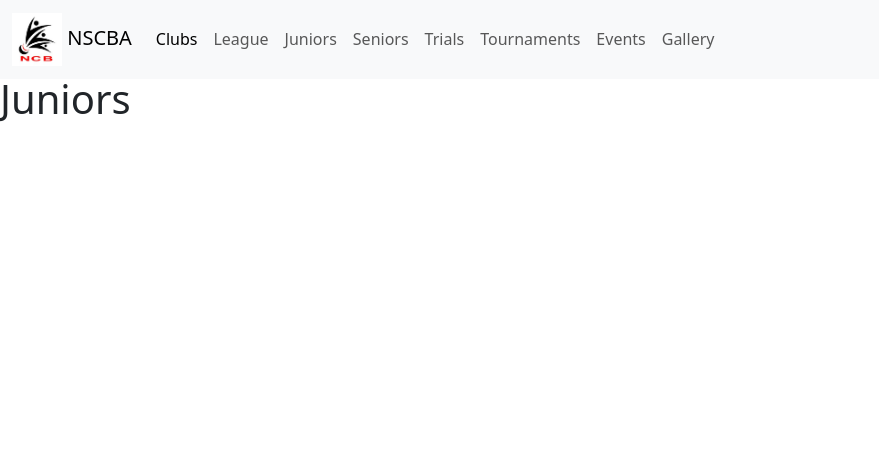
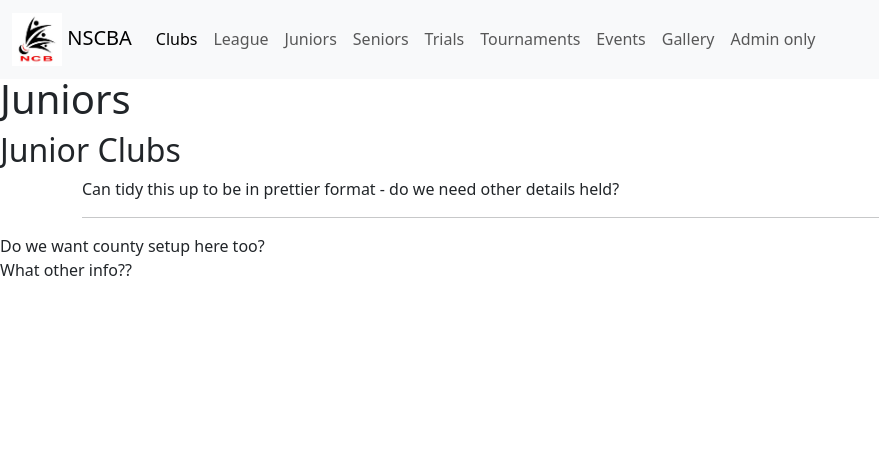
Before and after one commit to strc12/NCBA, a PHP site: page /junior.php in a window 1280 px wide. Shown: the top 475 px of the page, without its empty margins (0-879 px from the left). Run offline with PHP 8.4, Linux system fonts and the light colour scheme; tables that the repository leaves empty or names only in its code hold one stand-in row (values such as "Sample post").

Commit message:
tidy for committee meeting

```diff
--- a/clubs.php
+++ b/clubs.php
@@ -17,13 +17,16 @@
 </div>
 <h1>Clubs</h1>
 <div class="container">
+  Can tidy this up to be in prettier format - do we need other details held?
+  <br>
+  <hr>
 <?php
     include_once('connection.php');
 	$stmt = $conn->prepare("SELECT * FROM TblClub");
 	$stmt->execute();
 	while ($row = $stmt->fetch(PDO::FETCH_ASSOC))
 		{
-			echo($row["Clubname"].' '.$row["Location"].' '.$row["Clubnight"]."<br>");
+			echo("<h3>".$row["Clubname"].' </h3>'.$row["Location"].'<br> '.$row["Clubnight"]."<br><br>");
 
 		}
 ?>
--- a/events.php
+++ b/events.php
@@ -17,6 +17,7 @@
 </div>
 <h1>Events</h1>
 
+What info here?? example of possible gallery below..
 
 <div class="container">
 
--- a/gallery.php
+++ b/gallery.php
@@ -17,6 +17,9 @@
 
 </div>
 <h1>Gallery</h1>
+? easy if images all the same orientation/size...<br>
+could make an interface for Admin to upload more photos and just keep x most current visible?<br>
+could
 <!-- Carousel wrapper -->
 <div class="container-fluid">
 <div class="row">
@@ -42,7 +45,6 @@
 </div>
 
 
-<p><a href="https://instagram.com/p/BRCYe_wD9pV/" data-toggle="lightbox" data-title="Plug for our new service">Instagram</a></p>
-<p>This also works with photos: <a href="https://instagram.com/p/BRCdyxnjBsA/" data-toggle="lightbox">Instagram</a></p>
+
 </body>
 </html>
--- a/junior.php
+++ b/junior.php
@@ -16,7 +16,27 @@
 
 </div>
 <h1>Juniors</h1>
+<h2>Junior Clubs</h2>
+<div class="container">
+  Can tidy this up to be in prettier format - do we need other details held?
+  <br>
+  <hr>
+<?php
+    include_once('connection.php');
+	$stmt = $conn->prepare("SELECT * FROM TblClub WHERE junior <>0");
+	$stmt->execute();
+	while ($row = $stmt->fetch(PDO::FETCH_ASSOC))
+		{
+			echo("<h3>".$row["Clubname"].' </h3>'.$row["Location"].'<br> '.$row["Clubnight"]."<br><br>");
 
+		}
+?>
+
+
+
+</div>
+Do we want county setup here too?<br>
+What other info??
 
 
 </body>
--- a/league.php
+++ b/league.php
@@ -17,7 +17,8 @@
 </div>
 
 <h1>League</h1>
-
+do we want the equivalent of <a href="http://www.northantsbadminton.com/"> this</a> here? or at least the scores..<br>
+or could use something like <a href="http://www.emisbadminton.co.uk"> this</a> which would allow teams to enter scores "live"<br>
 
 </body>
 </html>
--- a/navbar.php
+++ b/navbar.php
@@ -39,6 +39,9 @@
         <li class="nav-item">
           <a class="nav-link" href="gallery.php">Gallery</a>
         </li>
+        <li class="nav-item">
+          <a class="nav-link" href="admin.php">Admin only</a>
+        </li>
       </ul>
     </div>
   </div>
--- a/restricted.php
+++ b/restricted.php
@@ -16,7 +16,8 @@
 
 </div>
 <h1>Restricted</h1>
-
+ what details here?? winners historically and images??<br>
+ or are we talking details of tournaments as detailed on be.tournamentsoftware.com?
 
 
 </body>
--- a/senior.php
+++ b/senior.php
@@ -17,7 +17,7 @@
 </div>
 <h1>Seniors</h1>
 
-fgn
+What info in here???
 
 </body>
 </html>
--- a/trials.php
+++ b/trials.php
@@ -17,7 +17,7 @@
 </div>
 
 <h1>Trials</h1>
-
+Is this just an Info page??
 
 </body>
 </html>
```
Also changed, not shown: setup.php (+8 -6 lines).
